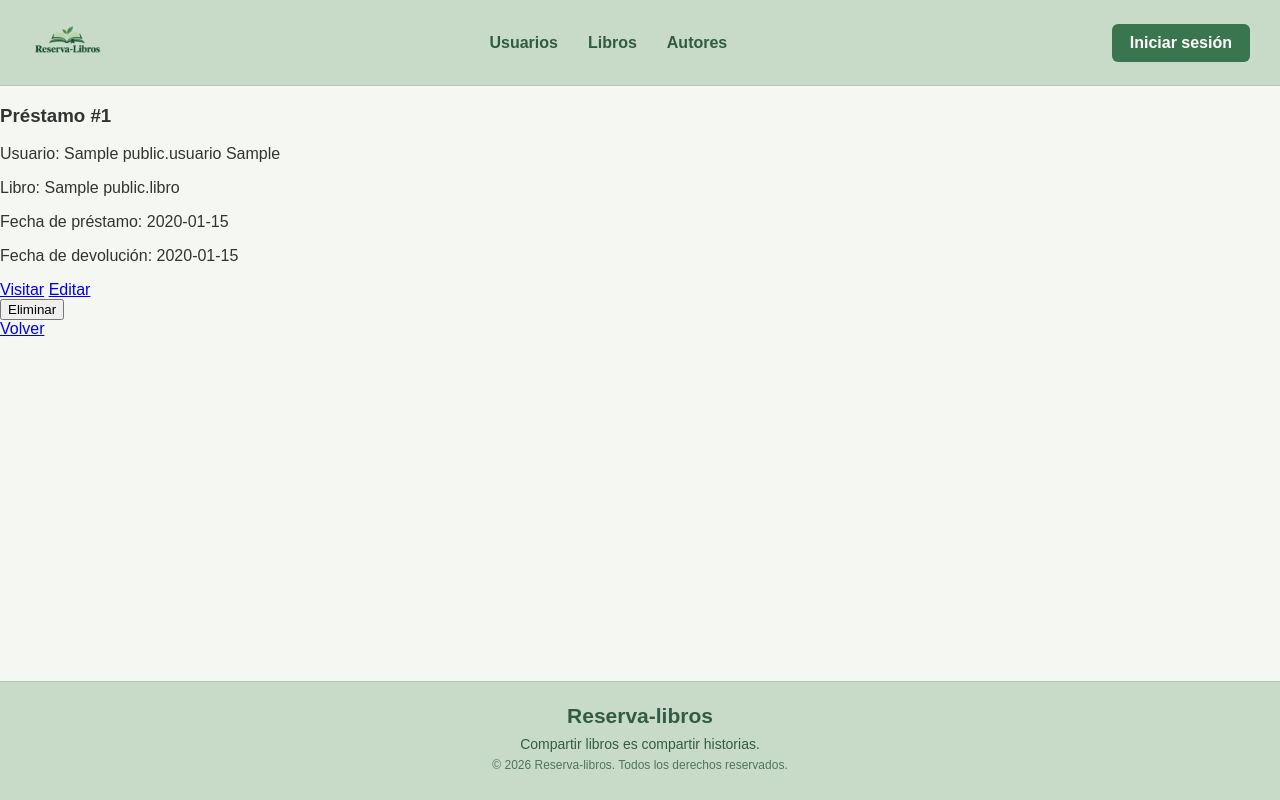
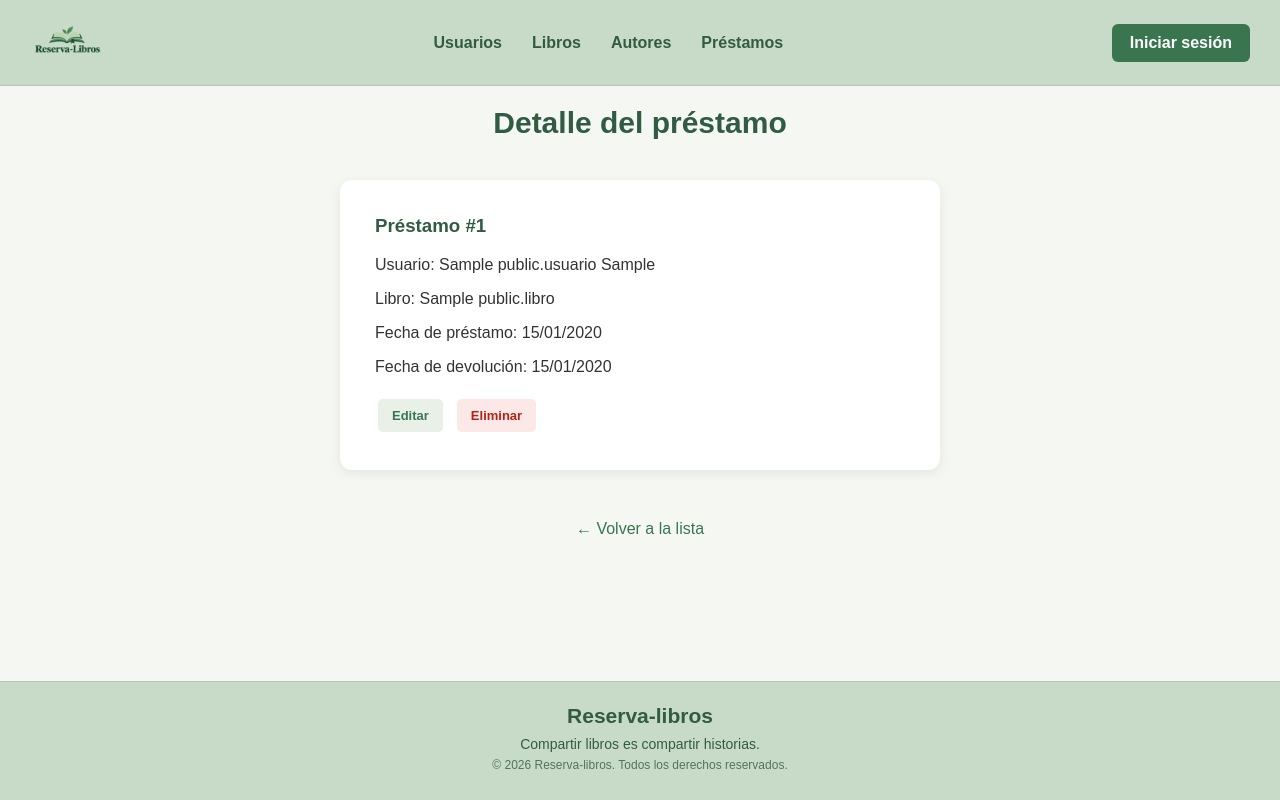
Before and after one commit to BelitAI/reserva_libros_backend, a Node server app: page /prestamo/1 in a window 1280 px wide. Run offline with Node 20, Linux system fonts and the light colour scheme; tables that the repository leaves empty hold one stand-in row (values such as "Sample post"); some libraries are stand-ins or nearby versions.

Commit message:
Estilos y vistas de préstamos como el resto de secciones
- Añade prestamo.css y lo carga en el header, con enlace Préstamos en el menú
- Listado con tabla estilizada, estado pendiente/devuelto y acciones
- Formularios de crear y editar con el estilo de autores
- Tarjeta de detalle con botones Editar, Devolver y Eliminar
- Fechas de préstamo y devolución en DD/MM/AAAA

```diff
--- /dev/null
+++ b/public/css/prestamo.css
@@ -0,0 +1,132 @@
+/* =====================================
+   PÁGINAS DE PRÉSTAMOS
+===================================== */
+
+.pagina-prestamos {
+    width: 90%;
+    max-width: 1100px;
+    margin: 0 auto;
+}
+
+/* ---------- Tabla ---------- */
+
+.tabla-prestamos {
+    width: 100%;
+    min-width: 600px;
+    border-collapse: collapse;
+    background-color: var(--color-blanco);
+    box-shadow: 0 3px 12px var(--color-sombra);
+}
+
+.tabla-prestamos th {
+    padding: 14px 10px;
+    background-color: var(--color-principal);
+    color: var(--color-blanco);
+    text-align: left;
+    border: 1px solid var(--color-borde);
+}
+
+.tabla-prestamos td {
+    padding: 12px 10px;
+    border: 1px solid var(--color-borde);
+}
+
+.tabla-prestamos tbody tr:hover {
+    background-color: var(--color-hover);
+}
+
+/* Estado: pendiente / devuelto */
+
+.estado-pendiente {
+    color: var(--color-error);
+    font-weight: bold;
+}
+
+.estado-devuelto {
+    color: var(--color-principal);
+    font-weight: bold;
+}
+
+/* ---------- Select de los formularios ---------- */
+
+.formulario select {
+    width: 100%;
+    padding: 13px;
+    border: 1px solid var(--color-borde);
+    border-radius: 7px;
+    font-size: 16px;
+    background-color: var(--color-blanco);
+}
+
+.formulario select:focus {
+    outline: none;
+    border-color: var(--color-principal);
+    box-shadow: 0 0 0 3px var(--color-enfoque);
+}
+
+/* ---------- Tarjeta de detalle ---------- */
+
+.prestamo-card {
+    width: 90%;
+    max-width: 600px;
+    margin: 40px auto;
+    padding: 25px 20px;
+    background-color: var(--color-blanco);
+    border-radius: 12px;
+    box-shadow: 0 3px 12px var(--color-sombra);
+}
+
+.prestamo-card h3 {
+    margin-top: 0;
+    color: var(--color-principal-oscuro);
+}
+
+.prestamo-acciones {
+    display: flex;
+    flex-wrap: wrap;
+    gap: 8px;
+    margin-top: 20px;
+}
+
+/* Los botones <button> de la tarjeta se ven igual que los enlaces */
+
+.prestamo-acciones form {
+    margin: 0;
+}
+
+.prestamo-acciones button {
+    border: none;
+    cursor: pointer;
+    font-family: inherit;
+}
+
+.btn-devolver {
+    display: inline-block;
+    padding: 8px 10px;
+    margin: 3px;
+    border-radius: 5px;
+    text-decoration: none;
+    font-size: 13px;
+    font-weight: bold;
+    background-color: var(--color-principal);
+    color: var(--color-blanco);
+}
+
+.btn-devolver:hover {
+    background-color: var(--color-principal-oscuro);
+}
+
+@media (min-width: 768px) {
+    .tabla-prestamos {
+        min-width: 100%;
+    }
+
+    .tabla-prestamos th,
+    .tabla-prestamos td {
+        padding: 16px;
+    }
+
+    .prestamo-card {
+        padding: 35px;
+    }
+}
--- a/src/views/layout/header.ejs
+++ b/src/views/layout/header.ejs
@@ -9,6 +9,7 @@
     <link rel="stylesheet" href="/css/users.css">
     <link rel="stylesheet" href="/css/newUser.css">
     <link rel="stylesheet" href="/css/autor.css">
+    <link rel="stylesheet" href="/css/prestamo.css">
     <link rel="stylesheet" href="/css/modal.css">
     <link rel="icon" href="/favicon.ico" type="image/x-icon">
 </head>
@@ -26,6 +27,7 @@
             <a href="/user">Usuarios</a>
             <a href="/libro">Libros</a>
             <a href="/autores">Autores</a>
+            <a href="/prestamo">Préstamos</a>
         </div>
 
         <div class="nav-login">
--- a/src/views/prestamo/prestamoCard.ejs
+++ b/src/views/prestamo/prestamoCard.ejs
@@ -2,11 +2,21 @@
     <h3>Préstamo #<%= prestamo.id %></h3>
     <p>Usuario: <%= prestamo.usuario ? prestamo.usuario.nombre + " " + prestamo.usuario.apellidos : "Desconocido" %></p>
     <p>Libro: <%= prestamo.libro ? prestamo.libro.titulo : "Desconocido" %></p>
-    <p>Fecha de préstamo: <%= prestamo.fechaPrestamo %></p>
-    <p>Fecha de devolución: <%= prestamo.fechaDevolucion || "Pendiente" %></p>
-    <a href="/prestamo/<%= prestamo.id %>">Visitar</a>
-    <a href="/prestamo/<%= prestamo.id %>/edit">Editar</a>
-    <form method="post" action="/prestamo/<%= prestamo.id %>/delete">
-        <button>Eliminar</button>
-    </form>
+    <p>Fecha de préstamo: <%= fecha(prestamo.fechaPrestamo) %></p>
+    <p>Fecha de devolución: <%= fecha(prestamo.fechaDevolucion, "Pendiente") %></p>
+
+    <div class="prestamo-acciones">
+        <a class="btn-editar" href="/prestamo/<%= prestamo.id %>/edit">Editar</a>
+
+        <!-- solo aparece si el préstamo sigue abierto -->
+        <% if (!prestamo.fechaDevolucion) { %>
+            <form method="post" action="/prestamo/<%= prestamo.id %>/return">
+                <button class="btn-devolver">Devolver</button>
+            </form>
+        <% } %>
+
+        <form method="post" action="/prestamo/<%= prestamo.id %>/delete">
+            <button class="btn-eliminar">Eliminar</button>
+        </form>
+    </div>
 </article>
--- a/src/views/prestamo/show.ejs
+++ b/src/views/prestamo/show.ejs
@@ -1,10 +1,15 @@
 <%- include('../layout/header'); -%>
+
+<h1>Detalle del préstamo</h1>
 
 <% if (prestamo) { %>
     <%- include('prestamoCard', { prestamo }) -%>
 <% } else { %>
-    <p>No existe el préstamo</p>
+    <p class="mensaje-aviso">No existe el préstamo</p>
 <% } %>
 
-<a href="/prestamo">Volver</a>
+<div class="contenedor-formulario">
+    <a href="/prestamo" class="btn-volver">← Volver a la lista</a>
+</div>
+
 <%- include('../layout/footer'); -%>
```
Also changed, not shown: src/views/prestamo/create.ejs (+14 -7 lines), src/views/prestamo/edit.ejs (+11 -4 lines), src/views/prestamo/list.ejs (+19 -6 lines).
